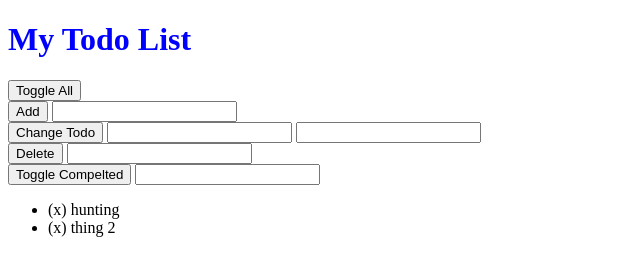
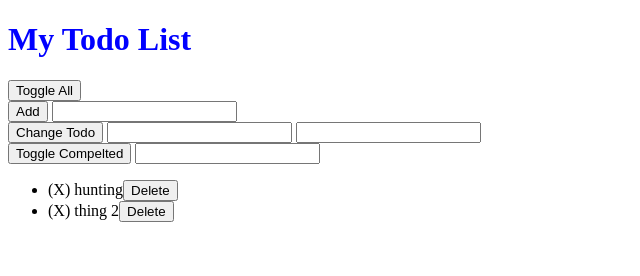
Before and after one commit to sclarke5/Todo-List, a plain HTML site: page index.html in a window 1280 px wide. Both pictures are taken after a click on the button "Toggle All". Shown: the whole page, without its empty margins (0-640 px from the left). Drawn offline with Linux system fonts and the light colour scheme.

Commit message:
v-10 complete

```diff
--- a/index.html
+++ b/index.html
@@ -30,11 +30,6 @@
     </div>
 
     <div>
-      <button onclick="handlers.deleteTodo()">Delete</button>
-      <input id="deleteTodoPositionInput" type="number">
-    </div>
-
-    <div>
       <button onclick="handlers.toggleCompleted()">Toggle Compelted</button>
       <input id="toggleCompletedPositionInput" type="number">
     </div>
--- a/v3.js
+++ b/v3.js
@@ -89,10 +89,8 @@ var handlers = {
     changeTodoTextInput.value = '';
     view.displayTodos();
   },
-  deleteTodo: function(){
-    var deleteTodoPositionInput = document.getElementById("deleteTodoPositionInput");
-    todoList.deleteTodo(deleteTodoPositionInput.valueAsNumber);
-    deleteTodoPositionInput.value = "";
+  deleteTodo: function(position){
+    todoList.deleteTodo(position);
     view.displayTodos();
   },
   toggleCompleted: function(){
@@ -113,18 +111,39 @@ var view = {
       var todoTextWithCompletion = '';
 
       if(todo.completed === true){
-          todoTextWithCompletion = '(x) ' + todo.todoText;
+          todoTextWithCompletion = '(X) ' + todo.todoText;
       }else{
           todoTextWithCompletion = '( ) ' + todo.todoText;
       }
 
+      todoLi.id = i;
       todoLi.textContent = todoTextWithCompletion;
+      todoLi.appendChild(this.createDeleteButton());
       todosUl.appendChild(todoLi);
     }
+  },
+  createDeleteButton: function(){
+    var deleteButton = document.createElement('button');
+    deleteButton.textContent = 'Delete';
+    deleteButton.className = 'deleteButton';
+    return deleteButton;
+  },
+  setEventListeners: function(){
+    var todosUl = document.querySelector('ul');
+    todosUl.addEventListener('click', function(event){
+      //demonstration purposes -- using parentNode
+      console.log(event.target.parentNode.id);
+      // Get the clicked element
+      var elementClicked = event.target;
+      //check if element clicked is delete button
+      if(elementClicked.className === 'deleteButton'){
+        handlers.deleteTodo(parseInt(elementClicked.parentNode.id));
+      }
+    });
   }
-}
+};
 
-
+view.setEventListeners();
 
 
 todoList.addTodo('hunting');
```
